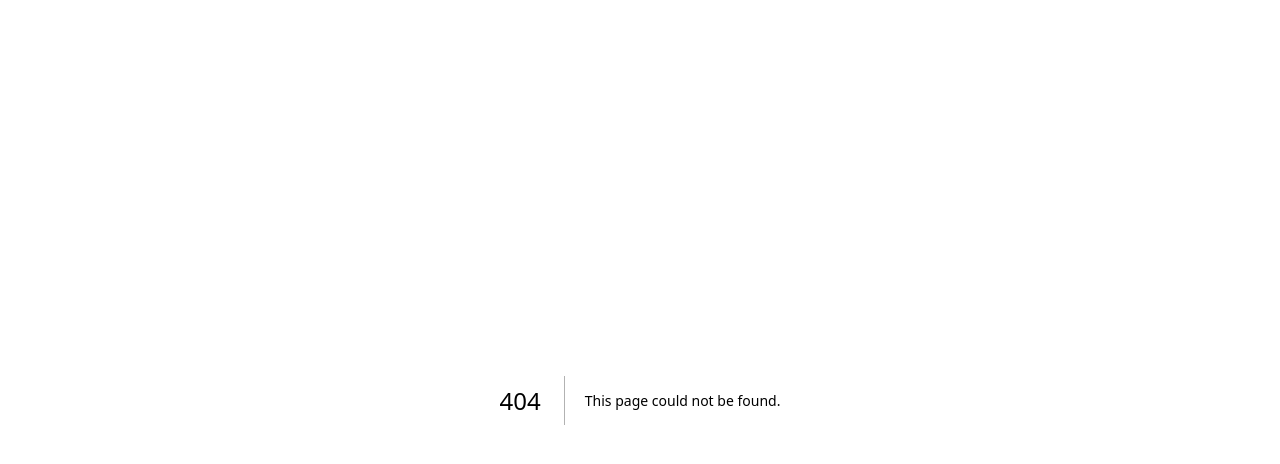
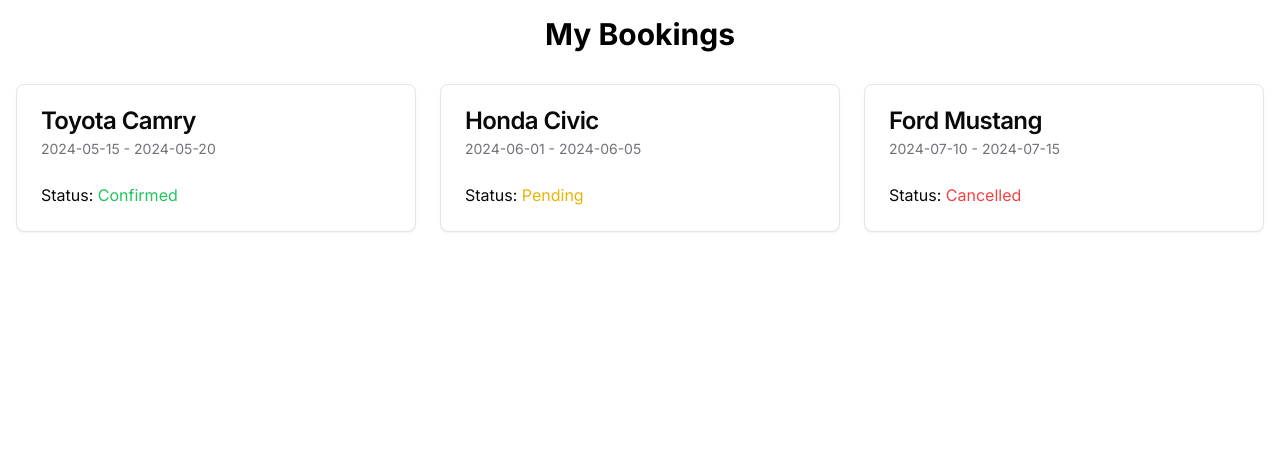
Before and after one commit to Clad012/my-new-app-1742253900396, a Next.js app: page /bookings in a window 1280 px wide. Before the commit this address had no page. Shown: the top 464 px of the page. Built offline with nearby package versions, Linux system fonts and the light colour scheme.

Commit message:
AI Feature

```diff
--- /dev/null
+++ b/pages/bookings.tsx
@@ -0,0 +1,74 @@
+
+import { Layout } from "@/components/Layout";
+import { Card, CardContent, CardDescription, CardHeader, CardTitle } from "@/components/ui/card";
+
+interface Booking {
+  id: number;
+  car: string;
+  startDate: string;
+  endDate: string;
+  status: string;
+}
+
+const mockBookings: Booking[] = [
+  {
+    id: 1,
+    car: "Toyota Camry",
+    startDate: "2024-05-15",
+    endDate: "2024-05-20",
+    status: "Confirmed",
+  },
+  {
+    id: 2,
+    car: "Honda Civic",
+    startDate: "2024-06-01",
+    endDate: "2024-06-05",
+    status: "Pending",
+  },
+  {
+    id: 3,
+    car: "Ford Mustang",
+    startDate: "2024-07-10",
+    endDate: "2024-07-15",
+    status: "Cancelled",
+  },
+];
+
+export default function Bookings(): JSX.Element {
+  return (
+    <Layout title="Bookings" description="View your car bookings.">
+      <div className="container mx-auto p-4">
+        <h1 className="text-3xl font-bold text-center mb-8">My Bookings</h1>
+
+        <div className="grid grid-cols-1 sm:grid-cols-2 lg:grid-cols-3 gap-6">
+          {mockBookings.map((booking) => (
+            <Card key={booking.id}>
+              <CardHeader>
+                <CardTitle>{booking.car}</CardTitle>
+                <CardDescription>
+                  {booking.startDate} - {booking.endDate}
+                </CardDescription>
+              </CardHeader>
+              <CardContent>
+                <p>Status: <span className={getStatusClass(booking.status)}>{booking.status}</span></p>
+              </CardContent>
+            </Card>
+          ))}
+        </div>
+      </div>
+    </Layout>
+  );
+}
+
+function getStatusClass(status: string): string {
+    switch (status) {
+        case "Confirmed":
+            return "text-green-500";
+        case "Pending":
+            return "text-yellow-500";
+        case "Cancelled":
+            return "text-red-500";
+        default:
+            return "";
+    }
+}
```
Also changed, not shown: repomix/output.txt.
